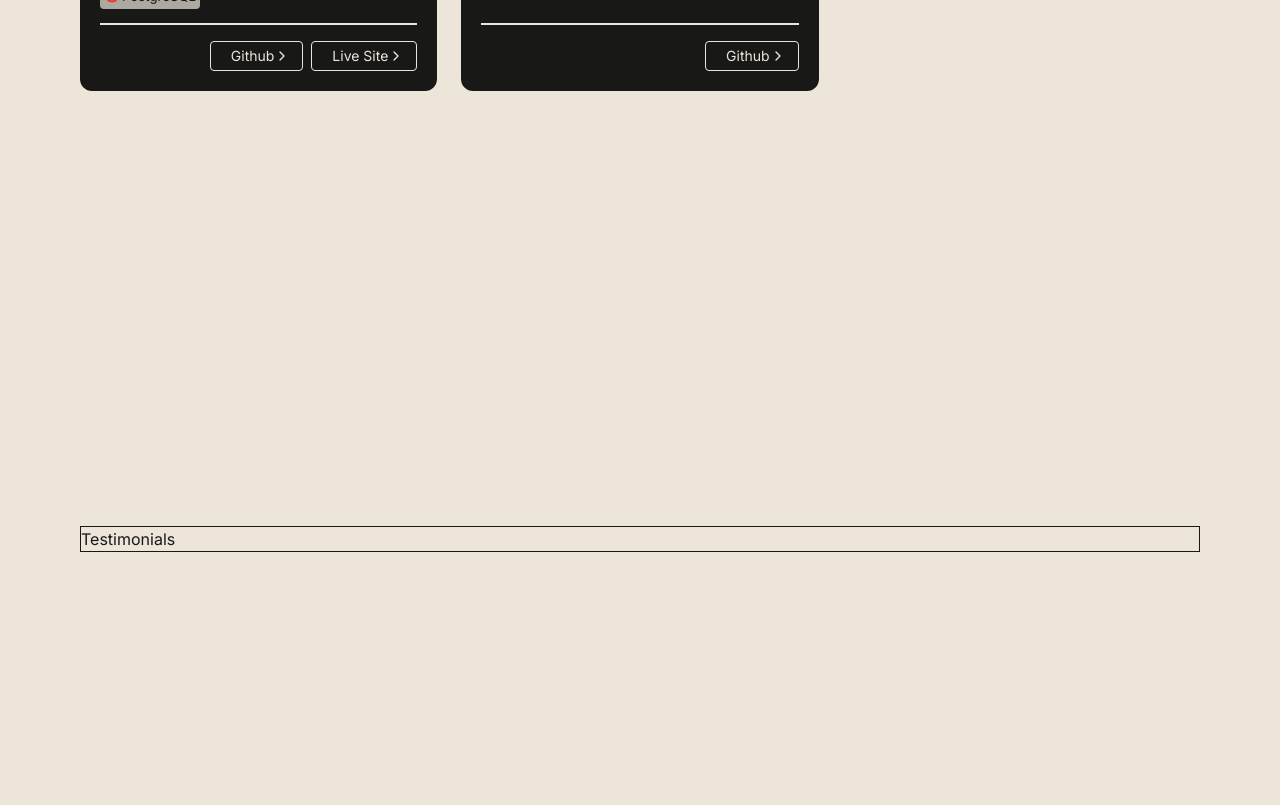
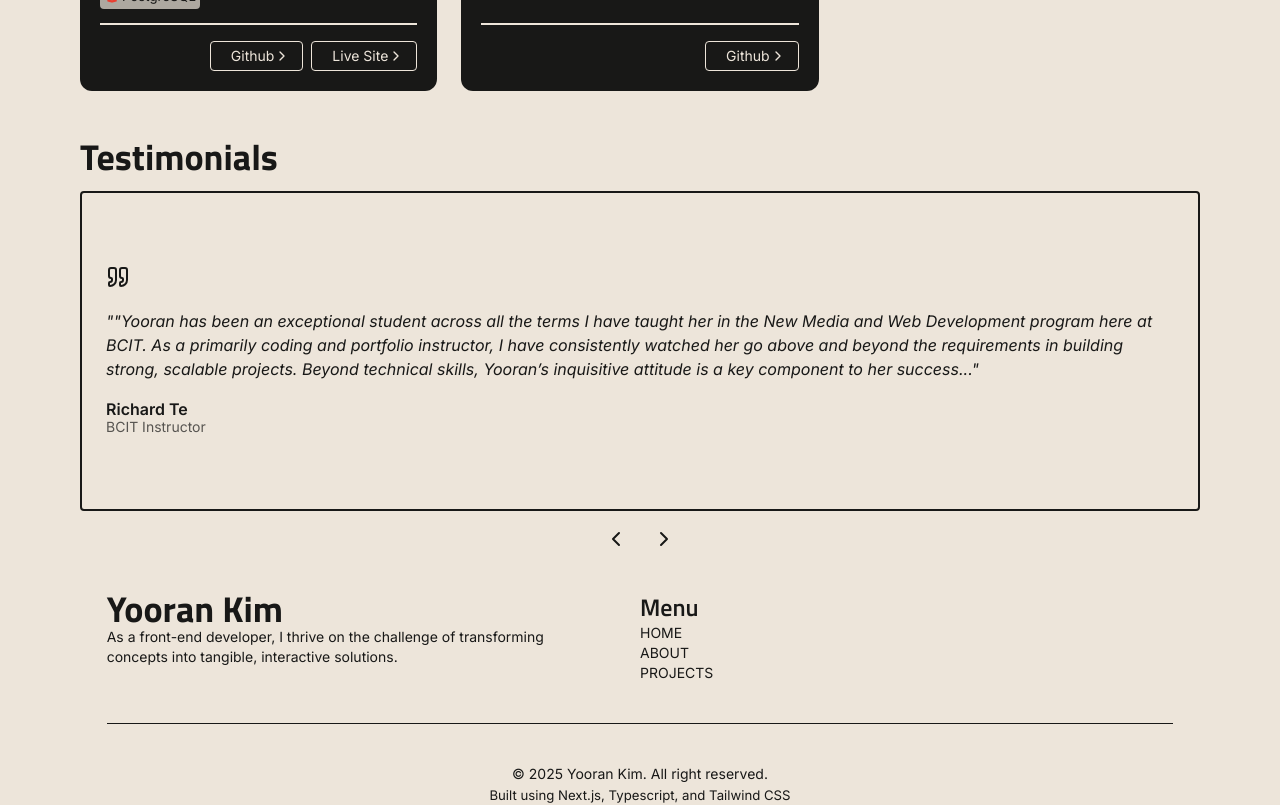
Before and after one commit to yoo-ran/portfoliov2, a Next.js app: page / in a window 1280 px wide. Shown: the part 2140-2945 px from the top of the page. Built offline with nearby package versions, Linux system fonts and the light colour scheme; a web font is replaced by a local one.

Commit message:
Testimonial added

```diff
--- a/app/globals.css
+++ b/app/globals.css
@@ -30,7 +30,7 @@
 
   /* Body1 · 14/22 */
   --text-body1: 0.875rem; /* 14px */
-  --leading-body1: 1.3rem; /* 22px */
+  --leading-body1: 1.25rem; /* 20px */
 
   /* Body2 · 12/20 */
   --text-body2: 0.75rem; /* 12px */
--- a/components/Projects.tsx
+++ b/components/Projects.tsx
@@ -10,7 +10,7 @@ export default function Projects() {
     <section className="flexCol gap-y-3 w-full dark:bg-black">
       <h2 className="ty-h2">Projects</h2>
       <FeaturedProject project={featuredProject} />
-      <div className="grid grid-cols-1 gap-y-3 md:grid-cols-2 md:gap-x-6 lg:grid-cols-3">
+      <div className="grid grid-cols-1 w-full gap-y-3 md:grid-cols-2 md:gap-x-6 lg:grid-cols-3">
         {restProjects.map((project) => (
           <ProjectCard key={project.title} project={project} />
         ))}
--- a/components/Testmonial.tsx
+++ b/components/Testmonial.tsx
@@ -1,7 +1,55 @@
-export default function Testimonials() {
+'use client';
+import { Quote, ChevronLeft, ChevronRight } from 'lucide-react';
+import { useState } from 'react';
+import { TESTIMONIALS } from '../lib/testimonials-data';
+
+export default function TestimonialCarousel() {
+  const [index, setIndex] = useState(0);
+  const total = TESTIMONIALS.length;
+
+  const prev = () => {
+    setIndex((prev) => (prev - 1 + total) % total);
+  };
+
+  const next = () => {
+    setIndex((prev) => (prev + 1) % total);
+  };
+
+  const testimonial = TESTIMONIALS[index];
+
   return (
-    <div className="flexCol w-full h-screen dark:bg-black">
-      <main className="flexCol border w-full dark:bg-black">Testimonials</main>
-    </div>
+    <section className="relative w-full">
+      <h2 className="ty-h2 mb-4">Testimonials</h2>
+      {/* Card */}
+      <div className="flexCol gap-y-5 h-[20rem]  md:flexRow border border-2 rounded-sm p-6 ">
+        <Quote />
+        <p className="ty-body1 italic  line-clamp-7 overflow-y-auto ">
+          "{testimonial.quote}"
+        </p>
+
+        <div className="ty-body1 font-semibold leading-none">
+          <p>{testimonial.author}</p>
+          <p className="ty-body2 opacity-70">{testimonial.role}</p>
+        </div>
+      </div>
+
+      {/* Controls */}
+      <div className="flex justify-center gap-6 mt-4">
+        <button
+          onClick={prev}
+          aria-label="Previous testimonial"
+          className=" hover:opacity-60"
+        >
+          <ChevronLeft />
+        </button>
+        <button
+          onClick={next}
+          aria-label="Next testimonial"
+          className=" hover:opacity-60"
+        >
+          <ChevronRight />
+        </button>
+      </div>
+    </section>
   );
 }
--- /dev/null
+++ b/lib/testimonials-data.ts
@@ -0,0 +1,26 @@
+// testimonials.data.ts
+export type Testimonial = {
+  quote: string;
+  author: string;
+  role: string;
+};
+
+export const TESTIMONIALS: Testimonial[] = [
+  {
+    quote:
+      '"Yooran has been an exceptional student across all the terms I have taught her in the New Media and Web Development program here at BCIT. As a primarily coding and portfolio instructor, I have consistently watched her go above and beyond the requirements in building strong, scalable projects. Beyond technical skills, Yooran’s inquisitive attitude is a key component to her success...',
+    author: 'Richard Te',
+    role: 'BCIT Instructor',
+  },
+  {
+    quote:
+      'Yooran consistently demonstrates strong problem-solving skills and a great eye for design...',
+    author: 'Jane Doe',
+    role: 'Senior Developer',
+  },
+  {
+    quote: 'She goes above and beyond expectations and delivers polished, scalable work.',
+    author: 'John Smith',
+    role: 'Project Manager',
+  },
+];
--- a/package.json
+++ b/package.json
@@ -20,7 +20,7 @@
     "@types/react": "^19",
     "@types/react-dom": "^19",
     "autoprefixer": "^10.4.22",
-    "baseline-browser-mapping": "^2.9.13",
+    "baseline-browser-mapping": "^2.9.14",
     "eslint": "^9",
     "eslint-config-next": "16.0.3",
     "postcss": "^8.5.6",
```
Also changed, not shown: 1 other file (tests, documents, lock files or other folders).
